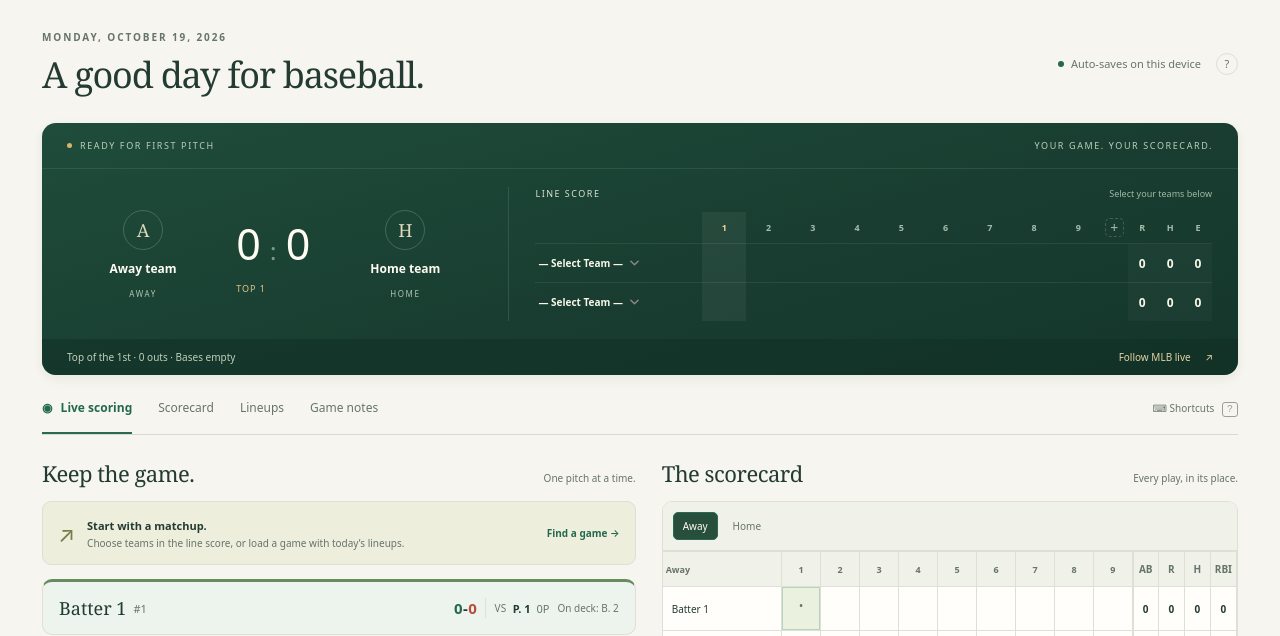
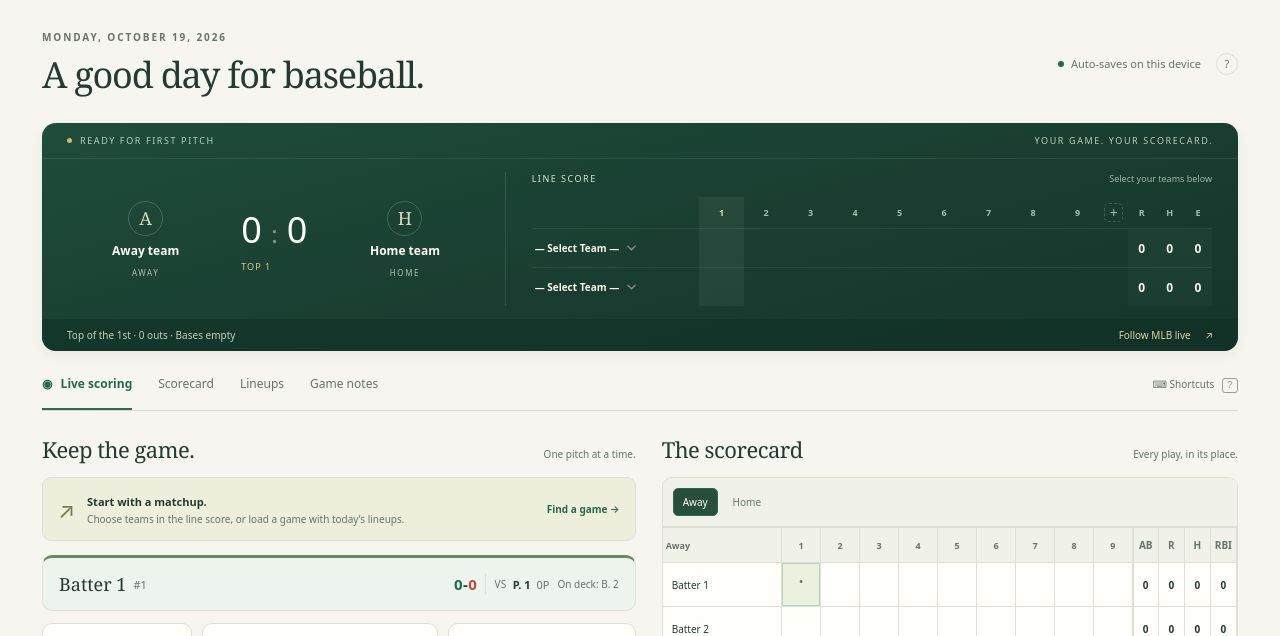
Before and after one commit to krburchel/baseballscorecard, a website: page index.html in a window 1280 px wide. Shown: the part 87-723 px from the top of the page. Drawn offline with Linux system fonts and the light colour scheme.

Commit message:
Scorebook: make the scoreboard more compact
Trim the scoreboard's height: smaller matchup score (43->36px) and team
badges, tighter content/topline/bottom padding, and less padding on
extra-wide screens, so the matchup and line score lead without pushing
scoring down the page.

Co-Authored-By: Claude Opus 4.8 <noreply@anthropic.com>

```diff
--- a/css/scorebook.css
+++ b/css/scorebook.css
@@ -103,19 +103,19 @@ h1 { font-family:var(--font-serif); font-size:36px; font-weight:400; letter-spac
 .save-status>span { width:6px; height:6px; border-radius:100%; background:var(--green); }
 .save-status button { width:22px; height:22px; margin-left:8px; border:1px solid var(--border); color:var(--muted); background:transparent; border-radius:50%; font-size:11px; }
 .scoreboard { background:linear-gradient(165deg, #1f4c3b 0%, #193e31 55%, #14362a 100%); color:#fffdf3; border-radius:14px; overflow:hidden; box-shadow:0 4px 12px #183c3010; position:relative; }
-.board-topline { display:flex; justify-content:space-between; gap:16px; padding:16px 25px; font-size:9px; letter-spacing:1.6px; color:#bbcebc; border-bottom:1px solid #ffffff16; }
+.board-topline { display:flex; justify-content:space-between; gap:16px; padding:11px 25px; font-size:9px; letter-spacing:1.6px; color:#bbcebc; border-bottom:1px solid #ffffff16; }
 .board-topline>span:first-child { display:flex; align-items:center; gap:8px; }
 .board-dot { width:5px; height:5px; background:#d8b36d; border-radius:50%; }
-.board-content { display:grid; grid-template-columns:minmax(300px,.85fr) minmax(450px,1.45fr); align-items:center; gap:28px; padding:24px 26px; }
+.board-content { display:grid; grid-template-columns:minmax(300px,.85fr) minmax(450px,1.45fr); align-items:center; gap:22px; padding:18px 26px; }
 .matchup { display:grid; grid-template-columns:1fr auto 1fr; gap:18px; align-items:center; }
 .matchup-team { text-align:center; min-width:0; }
-.matchup-badge { display:flex; justify-content:center; align-items:center; width:48px; height:48px; margin:0 auto 10px; border-radius:50%; border:1px solid #ffffff30; color:#ddd9bb; font:18px var(--font-serif); }
+.matchup-badge { display:flex; justify-content:center; align-items:center; width:44px; height:44px; margin:0 auto 8px; border-radius:50%; border:1px solid #ffffff30; color:#ddd9bb; font:18px var(--font-serif); }
 .matchup-badge img { width:34px; height:34px; object-fit:contain; }
 .matchup-name { font-size:12px; font-weight:600; line-height:1.4; min-height:34px; display:flex; align-items:center; justify-content:center; }
 .matchup-side { font-size:8px; letter-spacing:1.6px; color:#aec4b2; margin-top:4px; }
-.matchup-score { text-align:center; white-space:nowrap; font-size:43px; font-weight:500; font-variant-numeric:tabular-nums; letter-spacing:2px; }
+.matchup-score { text-align:center; white-space:nowrap; font-size:36px; font-weight:500; font-variant-numeric:tabular-nums; letter-spacing:2px; }
 .matchup-score em { font:24px var(--font-serif); font-style:normal; color:#819987; margin:0 7px; }
-.matchup-inning { color:#e0c58a; font-size:9px; letter-spacing:1px; margin-top:9px; }
+.matchup-inning { color:#e0c58a; font-size:9px; letter-spacing:1px; margin-top:6px; }
 .linescore { min-width:0; border-left:1px solid #ffffff1c; padding-left:26px; }
 .linescore-title { font-size:9px; letter-spacing:1.5px; color:#d7e3d2; display:flex; justify-content:space-between; gap:8px; margin:0 0 12px; }
 .linescore-title span { font-size:9px; letter-spacing:0; color:#9fb9a9; }
@@ -136,7 +136,7 @@ h1 { font-family:var(--font-serif); font-size:36px; font-weight:400; letter-spac
 .score-table .inning-cell:hover { background:#ffffff19!important; }
 .score-table .add-inn { color:#a5bbaa; border-color:#ffffff30; width:19px; height:19px; }
 .score-table .score-edit { color:#233b32; }
-.board-bottom { display:flex; justify-content:space-between; align-items:center; gap:16px; padding:11px 25px; background:#102f2580; font-size:10px; color:#c1d0bc; }
+.board-bottom { display:flex; justify-content:space-between; align-items:center; gap:16px; padding:9px 25px; background:#102f2580; font-size:10px; color:#c1d0bc; }
 .board-bottom button { padding:0; border:0; background:transparent; color:#e6d3a5; font-size:10px; }
 .board-bottom button span { margin-left:12px; }
 .workspace-nav { display:flex; align-items:center; justify-content:space-between; border-bottom:1px solid #d7dbce; margin:24px 0 23px; gap:16px; }
@@ -288,7 +288,7 @@ kbd { font:9px inherit; border:1px solid currentColor; border-radius:3px; paddin
 .footer-wordmark { font:bold 18px var(--font-serif); letter-spacing:-.8px; color:var(--brand); }
 .site-footer button { margin-left:auto; background:none; border:0; color:var(--muted); font-size:10px; }
 .site-footer button span { margin-left:10px; }
-@media(min-width:1700px) { .app { padding-top:40px; } .board-content { padding:30px; } .game-state { grid-template-columns:.8fr 1.2fr 1fr; } .sc-cell { height:50px; } .sc-pa { height:42px; width:42px; } }
+@media(min-width:1700px) { .app { padding-top:40px; } .board-content { padding:18px 30px; } .game-state { grid-template-columns:.8fr 1.2fr 1fr; } .sc-cell { height:50px; } .sc-pa { height:42px; width:42px; } }
 @media(max-width:1150px) { .site-header-inner,.app { padding-left:25px; padding-right:25px; } .brand-tagline { display:none; } .workspace { gap:20px; grid-template-columns:1fr 1fr; } .board-content { grid-template-columns:minmax(240px,.7fr) minmax(400px,1.4fr); gap:18px; padding:20px; } .matchup { gap:8px; } .matchup-score { font-size:35px; } .linescore { padding-left:18px; } .game-state { grid-template-columns:.8fr 1.2fr; } .bases-card { grid-column:1/-1; display:grid; grid-template-columns:1fr 1fr; align-items:center; } .bases-card>.label { grid-column:1/-1; } .bases-field { grid-row:2/4; } .bases-card>.btns { align-self:end; margin:0!important; } .bases-card>.runner-labels { align-self:start; } .infield svg { max-width:160px; } .setup-tip { flex-wrap:wrap; } .setup-tip button { margin-left:33px; } .linescore-title span { display:none; } }
 @media(max-width:900px) { .workspace { grid-template-columns:1fr; } .col-side { margin-top:10px; } .game-state { grid-template-columns:.8fr 1.3fr 1fr; } .bases-card { grid-column:auto; display:block; } .bases-field { display:block; } .infield svg { max-width:230px; max-height:195px; } .bases-card>.btns { margin-top:8px!important; } .hit-btn { min-height:76px; } .action-row { grid-template-columns:1fr; } .setup-tip { flex-wrap:nowrap; } .setup-tip button { margin-left:auto; } .board-content { grid-template-columns:1fr; gap:20px; } .matchup { max-width:450px; width:100%; margin:auto; } .matchup-badge { width:43px; height:43px; margin-bottom:5px; } .matchup-name { min-height:0; } .matchup-score { font-size:42px; } .linescore { border-left:0; padding-left:0; padding-top:15px; border-top:1px solid #ffffff20; } .linescore-title { display:none; } .hdr-btns { gap:5px; } .library-btn { display:none; } .page-heading { margin-bottom:22px; } h1 { font-size:32px; } .save-status { font-size:10px; } }
 @media(max-width:600px) {
@@ -341,7 +341,7 @@ kbd { font:9px inherit; border:1px solid currentColor; border-radius:3px; paddin
 .app.has-plays .page-heading h1 { display:none; }
 .app.has-plays .page-heading { margin-bottom:18px; }
 .app.has-plays .page-heading .eyebrow { margin-top:0; }
-@media(min-width:901px) { .board-content { padding-top:18px; padding-bottom:18px; } .matchup-badge { width:40px; height:40px; margin-bottom:6px; } .matchup-badge img { width:29px; height:29px; } .matchup-name { min-height:28px; } }
+@media(min-width:901px) { .board-content { padding-top:13px; padding-bottom:13px; } .matchup-badge { width:35px; height:35px; margin-bottom:5px; } .matchup-badge img { width:26px; height:26px; } .matchup-name { min-height:22px; } }
 @media(max-width:600px) {
   .site-header-inner { gap:9px; padding:11px 16px; } .hdr-btns { flex-basis:100%; justify-content:flex-end; }
   .app.has-plays .page-heading { display:flex; align-items:center; gap:8px; margin-bottom:17px; } .app.has-plays .save-status { margin:0; font-size:8px; } .app.has-plays .page-heading .eyebrow { font-size:7px; letter-spacing:.8px; }
```
